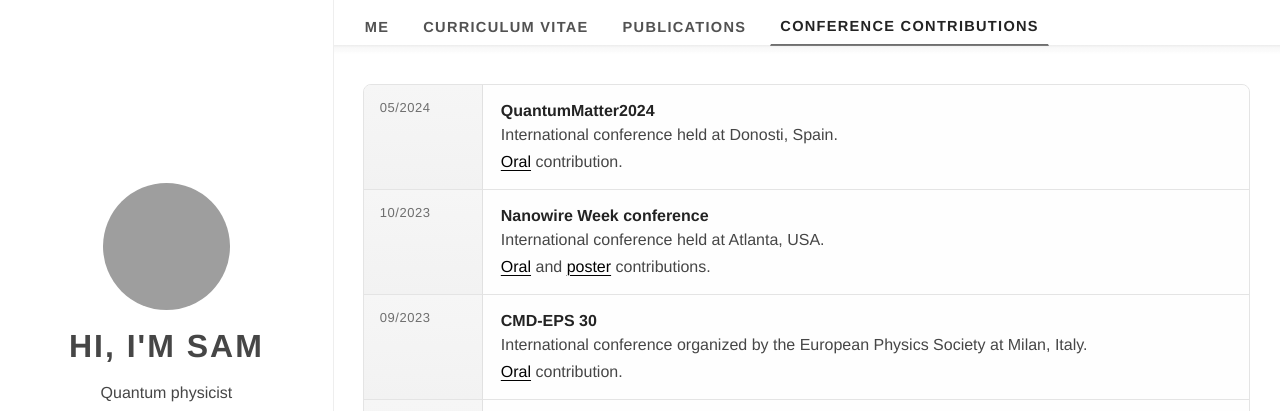
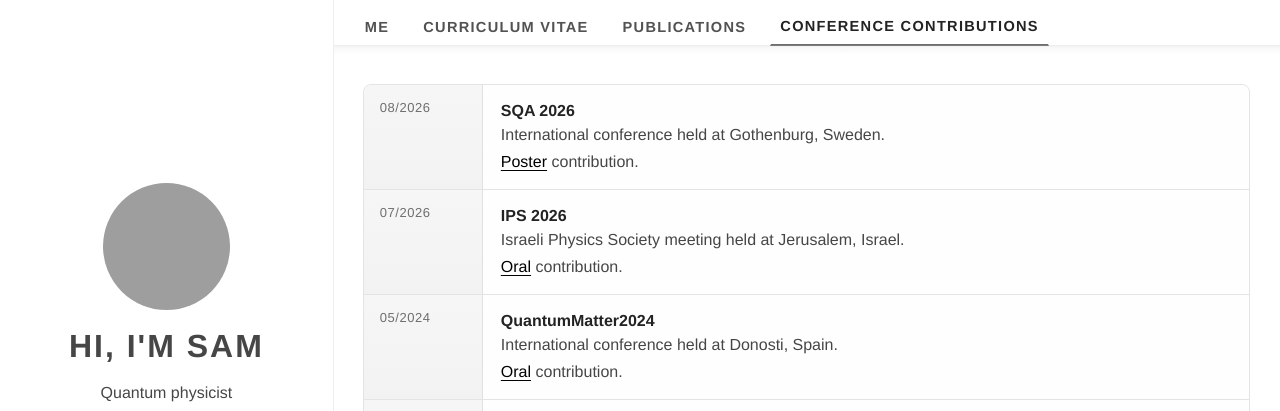
Before and after one commit to Samdaz/samdaz.github.io, a plain HTML site: page conference-contributions/index.html in a window 1280 px wide. Shown: the top 411 px of the page. Drawn offline with Linux system fonts and the light colour scheme; grey boxes are pictures that could not be loaded.

Commit message:
changes 09/2026

```diff
--- a/conference-contributions/index.html
+++ b/conference-contributions/index.html
@@ -270,6 +270,18 @@
 
  <table style="width:80%">
    <tr>
+    <td><dt>08/2026 </dt></td>
+    <td><dd> SQA 2026 <br>
+    <de> International conference held at Gothenburg, Sweden.<br>
+    <df> <a href="files/T0826.pdf" download="" style="color:inherit;">Poster</a></df> contribution.</de> </dd>  </td>
+  </tr>
+   <tr>
+    <td><dt>07/2026 </dt></td>
+    <td><dd> IPS 2026 <br>
+    <de> Israeli Physics Society meeting held at Jerusalem, Israel.<br>
+    <df> Oral</df> contribution.</de> </dd>  </td>
+  </tr>
+   <tr>
     <td><dt>05/2024 </dt></td>
     <td><dd> QuantumMatter2024 <br>
     <de> International conference held at Donosti, Spain.<br>
```
Also changed, not shown: index.html (+1 -1 lines), publications/index.html (+8 -2 lines), 1 other file.
